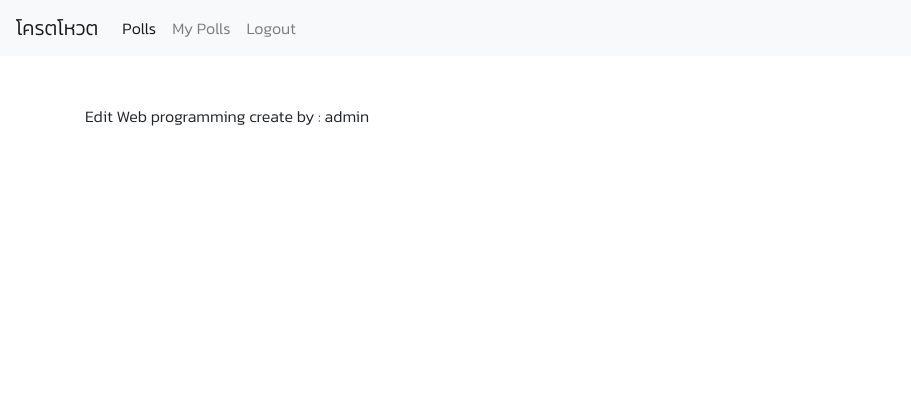
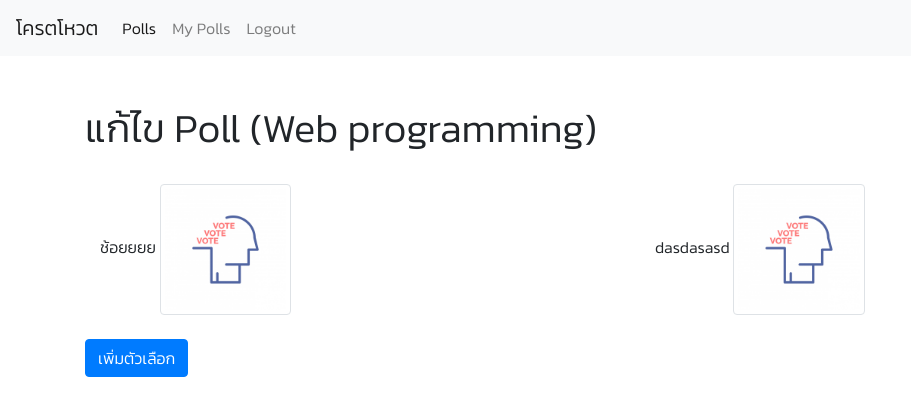
Before and after one commit to peetck/kod-vote, a Django app: page /edit/19 in a window 1280 px wide. Shown: the top 416 px of the page, without its empty margins (0-911 px from the left). Run offline with Django 3.2, Linux system fonts and the light colour scheme; a user stored in the database is signed in; data comes from the database, SQL or seed files in the repository; both versions use the stored data as it was after the commit; some libraries are stand-ins or nearby versions.

Commit message:
Update add_choice

```diff
--- a/kod-vote/polls/models.py
+++ b/kod-vote/polls/models.py
@@ -20,7 +20,7 @@ class Poll(models.Model):
 
 class Poll_Choice(models.Model):
     subject = models.CharField(max_length=255, null=False)
-    image = models.ImageField(default='poll/default_choice.jpg', upload_to='choice/')
+    image = models.ImageField(default='choice/default_choice.jpg', upload_to='choice/')
     poll_id = models.ForeignKey(Poll, on_delete=models.CASCADE)
 
     def __str__(self):
--- /dev/null
+++ b/kod-vote/polls/templates/add_choice.html
@@ -0,0 +1,5 @@
+{% extends 'base_layout.html' %}
+
+{% block content %}
+    <h1>เพิ่มช้อยของ {{ poll }}</h1>
+{% endblock %}
--- a/kod-vote/polls/templates/create.html
+++ b/kod-vote/polls/templates/create.html
@@ -14,12 +14,12 @@
         </div>
         <div class="form-row">
             <div class="form-group col-md-3">
-                <label for="start_date">เริ่ม</label>
+                <label for="start_date">เริ่มโหวตได้ตอน</label>
                 <input type="datetime-local" class="form-control" id="start_date" name='start_date'>
             </div>
             <div class="form-group col-md-3">
                 <label for="end_date">จบ</label>
-                <input type="datetime" class="form-control" id="end_date" name='end_date'>
+                <input type="datetime-local" class="form-control" id="end_date" name='end_date'>
             </div>
             <div class="form-group col-md-3">
                 <label for="password">รหัสผ่าน</label>
--- a/kod-vote/polls/templates/edit.html
+++ b/kod-vote/polls/templates/edit.html
@@ -1,5 +1,21 @@
 {% extends 'base_layout.html' %}
 
 {% block content %}
-    Edit {{ poll.subject }} create by : {{ poll.create_by }}
+    <h1>แก้ไข Poll ({{ poll.subject }})</h1>
+    <br>
+
+    <div class="container">
+        <div class="row">
+            {% for choice in poll.poll_choice_set.all %}
+                <div class="col-6">
+                    <th> {{choice.subject}} </th>
+                    <img class='img-fluid img-thumbnail w-25' src="{{ choice.image.url }}" alt="">
+                </div>
+            {% endfor %}
+
+        </div>
+    </div>
+
+    <br>
+    <a href="{% url 'add_choice' poll.id %}" class='btn btn-primary'>เพิ่มตัวเลือก</a>
 {% endblock %}
--- a/kod-vote/polls/urls.py
+++ b/kod-vote/polls/urls.py
@@ -9,4 +9,5 @@ urlpatterns = [
     path('edit/<int:poll_id>', views.edit_view, name='edit'),
     path('close/<int:poll_id>', views.close_view, name='close'),
     path('delete/<int:poll_id>', views.delete_view, name='delete'),
+    path('add_choice/<int:poll_id>', views.add_choice_view, name='add_choice')
 ]
--- a/kod-vote/polls/views.py
+++ b/kod-vote/polls/views.py
@@ -89,3 +89,11 @@ def delete_view(request, poll_id):
         poll.delete()
 
     return redirect('mypolls')
+
+@login_required
+def add_choice_view(request, poll_id):
+    poll = Poll.objects.get(id=poll_id)
+    context = {
+        'poll' : poll
+    }
+    return render(request, 'add_choice.html', context)
--- a/kod-vote/templates/base_layout.html
+++ b/kod-vote/templates/base_layout.html
@@ -10,6 +10,13 @@
     <link rel="stylesheet" href="{% static 'css/bootstrap.min.css' %}">
     <style>
         @import url('https://fonts.googleapis.com/css?family=Kanit:300&display=swap');
+        @import "dist/css/propeller.min.css";
+
+/* Bootstrap datetimepicker */
+@import "datetimepicker/css/bootstrap-datetimepicker.css";
+
+/* Propeller datetimepicker */
+@import "datetimepicker/css/pmd-datetimepicker.css";
         *{
             font-family: 'Kanit';
         }
@@ -43,7 +50,6 @@
         </div>
       </nav>
 
-
     <div class="container my-5">
         {% block content %}
 
```
Also changed, not shown: kod-vote/db.sqlite3, kod-vote/polls/migrations/0013_auto_20200227_2332.py (added).
